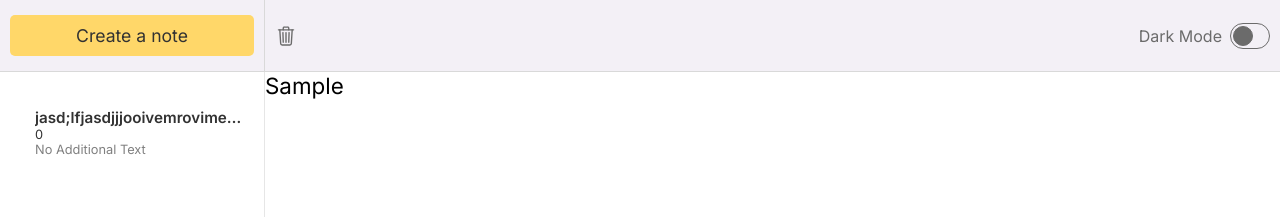
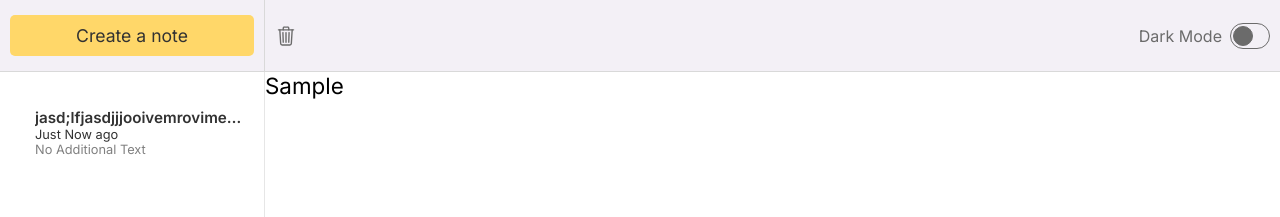
Before and after one commit to netrolite/notes-app, a React (Create React App) app: page / in a window 1280 px wide. Both pictures are taken after typing "Sample" into the empty fields and a click on the button "Create a note". Shown: the top 217 px of the page. Built offline with nearby package versions, Linux system fonts and the light colour scheme.

Commit message:
"timeElapsed" returns amount of time elapsed

```diff
--- a/src/components/Note.js
+++ b/src/components/Note.js
@@ -3,13 +3,41 @@ import React from "react";
 export default function Note(props) {
     const title = props.text.split(/\n/)[0] || "New Note";
     const textSnippet = props.text.split(/\n/)[1] || "No Additional Text";
-    const formattedDate = timeElapsed(props.date);
+
+    let formattedDate = "";
+    if(timeElapsed(props.date) === "Just now") {
+        formattedDate = timeElapsed(props.date);
+    }
+    else {
+        formattedDate = timeElapsed(props.date) + " ago";
+    }
 
     function timeElapsed(pastDate) {
+        // time right now
         const now = new Date().getTime();
+        // amount of seconds since "pastDate" till now
         const seconds = (now - pastDate) / 1000;
-        console.log(seconds);
-        return seconds;
+
+        // unites of time elapsed (years || months || weeks || ...)
+        const years = (seconds / 31536000).toFixed(1);
+        if(years > 0) return years;
+
+        const months = Math.floor(seconds / 2628288);
+        if(months > 0) return months;
+
+        const weeks = Math.floor(seconds / 604800);
+        if(weeks > 0) return weeks;
+
+        const days = Math.floor(seconds / 86400);
+        if(days > 0) return days;
+
+        const hours = Math.floor(seconds / 3600);
+        if(hours > 0) return hours;
+
+        const minutes = Math.floor(seconds / 60);
+        if(minutes > 0) return minutes
+
+        return "Just Now"
     }
 
     return (
```
